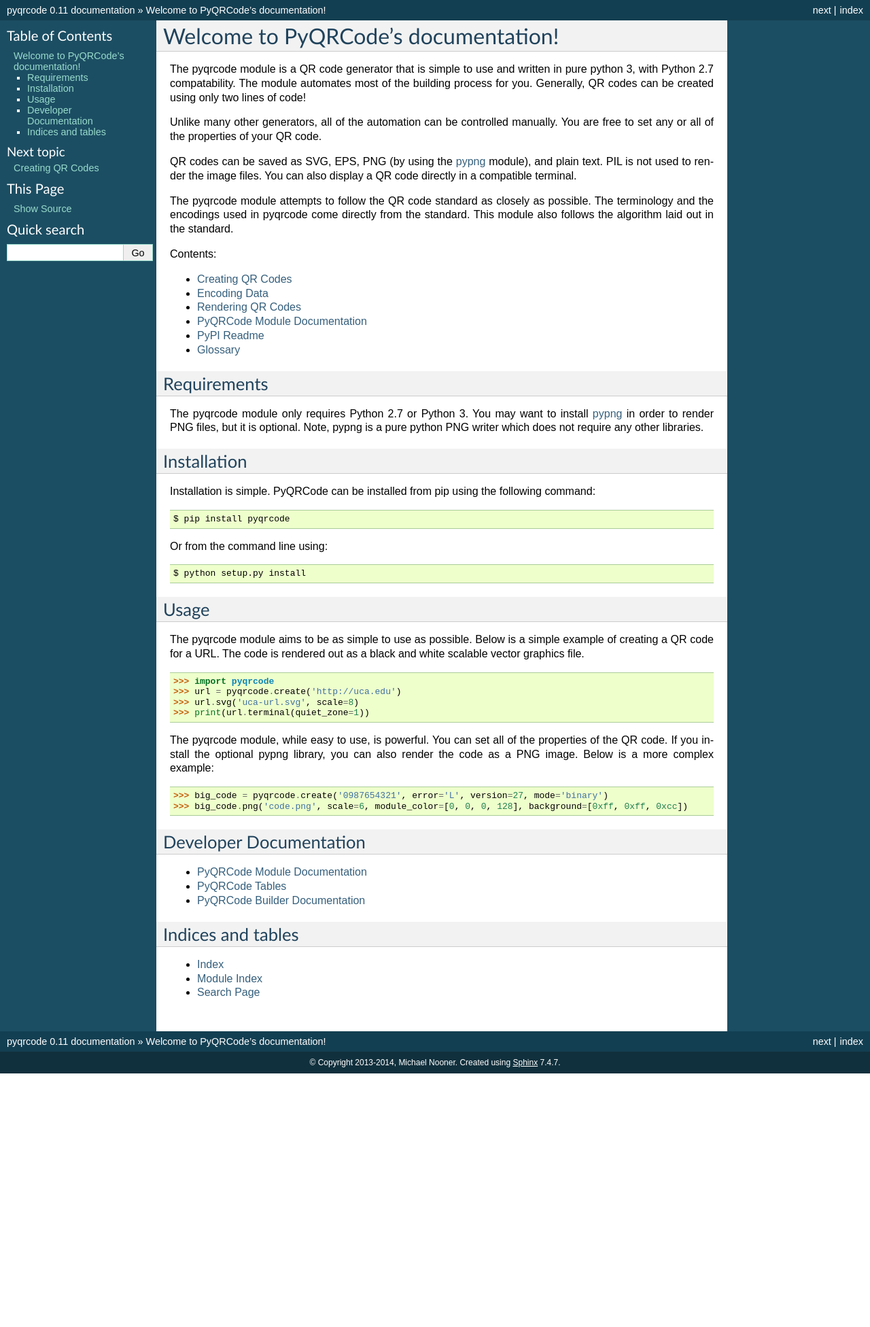
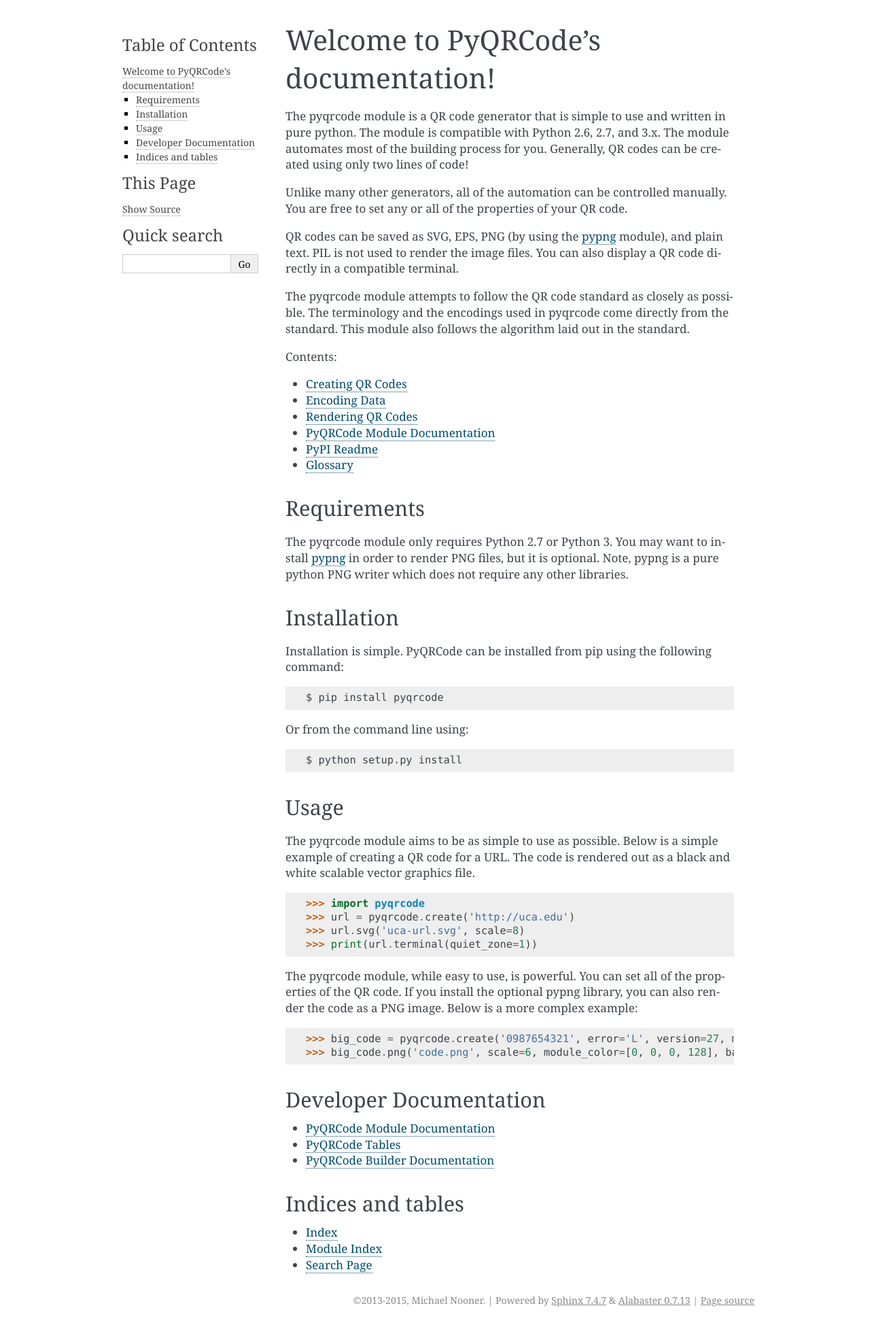
Before and after one commit to mnooner256/pyqrcode, a Sphinx documentation site: the page built from docs/index.rst, in a window 1280 px wide. Shown: the whole page at 68% size. Built offline with Sphinx 7.4.7, drawn with Linux system fonts in a browser that asks for light colours; before the commit the page ends 1579 px from its top, so only the background shows below that.

Commit message:
Editing docs for 1.1

```diff
--- a/docs/conf.py
+++ b/docs/conf.py
@@ -42,16 +42,16 @@
 
 # General information about the project.
 project = 'pyqrcode'
-copyright = '2013-2014, Michael Nooner'
+copyright = '2013-2015, Michael Nooner'
 
 # The version info for the project you're documenting, acts as replacement for
 # |version| and |release|, also used in various other places throughout the
 # built documents.
 #
 # The short X.Y version.
-version = '0.11'
+version = '1.1'
 # The full version, including alpha/beta/rc tags.
-release = '0.11'
+release = '1.1'
 
 # The language for content autogenerated by Sphinx. Refer to documentation
 # for a list of supported languages.
@@ -95,7 +95,7 @@
 
 # The theme to use for HTML and HTML Help pages.  See the documentation for
 # a list of builtin themes.
-html_theme = 'default'
+html_theme = 'alabaster'
 
 # Theme options are theme-specific and customize the look and feel of a theme
 # further.  For a list of options available for each theme, see the
--- a/docs/index.rst
+++ b/docs/index.rst
@@ -2,9 +2,9 @@
 ************************************
 
 The pyqrcode module is a QR code generator that is simple to use and written
-in pure python 3, with Python 2.7 compatability. The module automates most of
-the building process for you. Generally, QR codes can be created using only two
-lines of code!
+in pure python. The module is compatible with Python 2.6, 2.7, and 3.x. The
+module automates most of the building process for you. Generally, QR codes can
+be created using only two lines of code!
 
 Unlike many other generators, all of the automation can be controlled manually.
 You are free to set any or all of the properties of your QR code.
--- a/docs/rendering.rst
+++ b/docs/rendering.rst
@@ -158,6 +158,7 @@
 being drawn at 1 point (1/72 of an inch).
 
 .. code-block:: python
+
   >>> qr = pyqrcode.create('Hello world')
   >>> qr.eps('hello-world.eps', scale=2.5, module_color='#36C')
   >>> qr.eps('hello-world2.eps', background='#eee')
```
